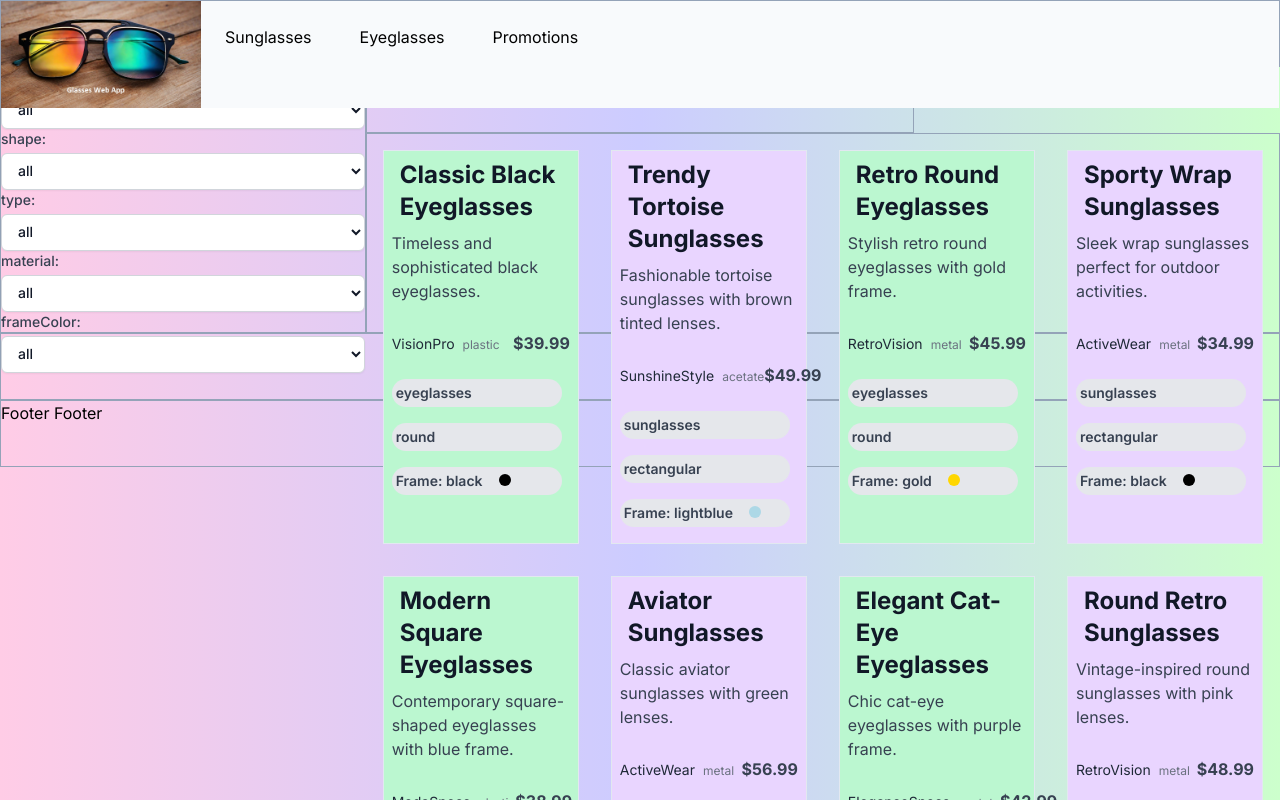
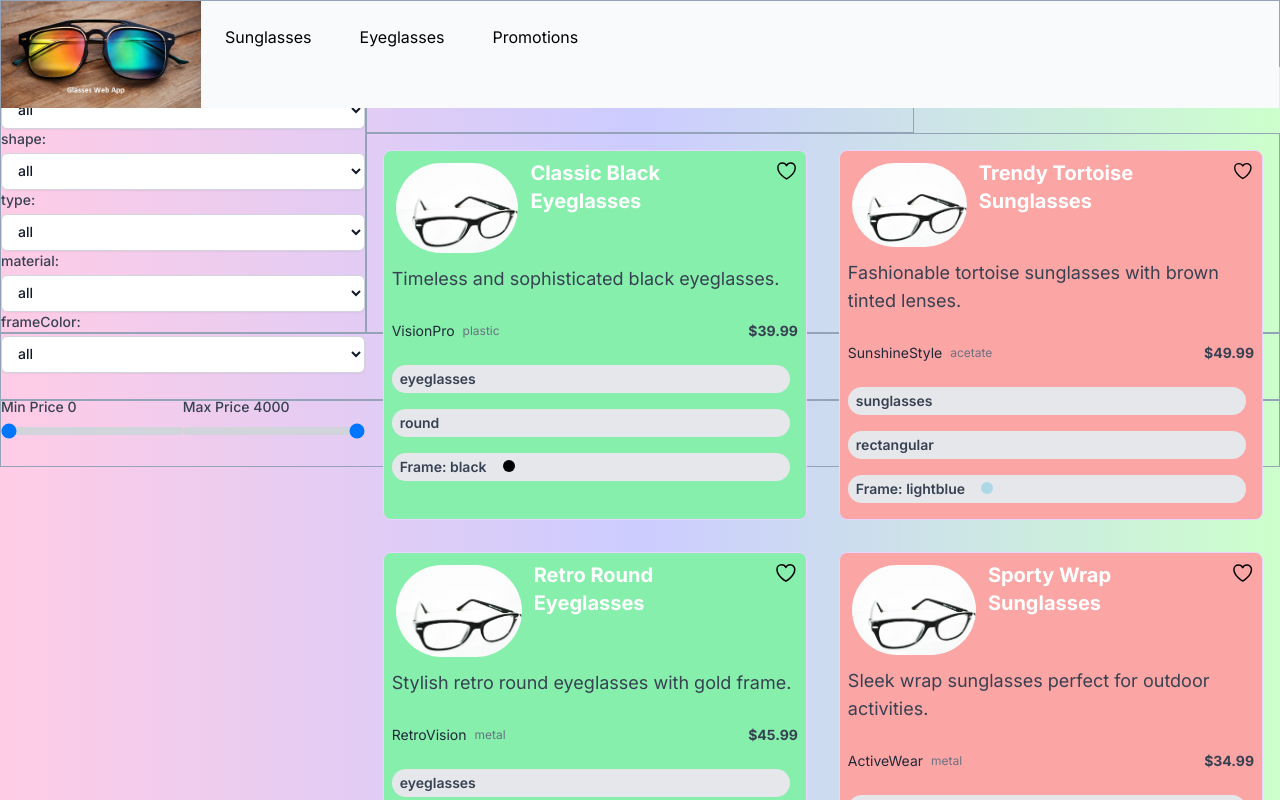
Before and after one commit to nikolay-val-tsvetkov/E-commerce-Glasses, a Next.js app: page / in a window 1280 px wide. Shown: the top 800 px of the page. Built offline with nearby package versions, Linux system fonts and the light colour scheme.

Commit message:
Add Price Filter, add image to the card

```diff
--- a/package.json
+++ b/package.json
@@ -15,6 +15,7 @@
     "autoprefixer": "10.4.14",
     "eslint-config-next": "13.4.12",
     "heroicons": "^2.0.18",
+    "lodash": "^4.17.21",
     "next": "13.4.12",
     "postcss": "8.4.27",
     "react": "18.2.0",
--- a/src/app/contexts/productsContext.js
+++ b/src/app/contexts/productsContext.js
@@ -1,5 +1,6 @@
 import React, { useEffect, useState } from 'react'
 import { createContext, useContext } from 'react'
+import _ from 'lodash'
 import glasses from 'public/data/glasses.json'
 
 const GlassesContext = createContext()
@@ -44,6 +45,8 @@ const initialStatteFilterTags = [
 ]
 
 const GlassesContextProvider = ({ children }) => {
+  const [minPrice, setMinPrice] = useState(0)
+  const [maxPrice, setMaxPrice] = useState(4000)
   const [glassesData, setGlassesData] = useState([])
   const [filter, setFilter] = useState({
     brand: 'all',
@@ -69,7 +72,7 @@ const GlassesContextProvider = ({ children }) => {
           filteredData = filteredData.filter((item) => item[filterCategory] === filter[filterCategory])
         }
       }
-
+      filteredData = filteredData.filter((item) => item.price >= Number(minPrice) && item.price <= Number(maxPrice))
       const generateFilterTags = () => {
         const availableOptions = {
           brand: new Set(),
@@ -118,8 +121,9 @@ const GlassesContextProvider = ({ children }) => {
       setGlassesData(initialData)
     }
 
-    applyFilter()
-  }, [filter])
+    const debouncedApplyFilter = _.debounce(applyFilter, 300)
+    debouncedApplyFilter()
+  }, [filter, maxPrice, minPrice])
 
   const handleResetFilter = (filterName) => {
     setFilter((prevFilter) => ({
@@ -149,7 +153,11 @@ const GlassesContextProvider = ({ children }) => {
         handleResetFilter,
         sort,
         setSort,
-        loadMoreItems
+        loadMoreItems,
+        minPrice,
+        maxPrice,
+        setMinPrice,
+        setMaxPrice
       }}
     >
       {children}
--- a/src/app/page.js
+++ b/src/app/page.js
@@ -19,10 +19,10 @@ export default function Home() {
         <div className='row-span-3 col-span-5  border border-3 border-slate-400'>
           <ProductsGrid />
         </div>
-        <div className='row-span-1 col-span-7  border border-3 border-slate-400'>
+        <div className='flex justify-center row-span-1 col-span-7  border border-3 border-slate-400 '>
           <button>Load More</button>
         </div>
-        <div className='row-span-1 col-span-7 border border-3 border-slate-400'>Footer Footer</div>
+        <div className=' flex justify-center row-span-1 col-span-7 border border-3 border-slate-400'>glasses.usa2019</div>
       </div>
     </GlassesContextProvider>
   )
--- a/src/components/filters/Filters.js
+++ b/src/components/filters/Filters.js
@@ -1,4 +1,6 @@
 import { useGlassesContext } from '@/app/contexts/productsContext'
+
+import PriceRangeSlider from './PriceSlider'
 
 const filterTags = [
   {
@@ -27,11 +29,11 @@ const filterTags = [
   },
   {
     name: 'material',
-    options: ['all', 'wooden', 'plastic', 'acetate', 'metal', 'polycarbonate']
+    options: ['all', 'plastic', 'acetate', 'metal', 'polycarbonate']
   },
   {
     name: 'frameColor',
-    options: ['all', 'tortoise', 'gold', 'pink', 'silver', 'black', 'brown', 'tortoise', 'green']
+    options: ['all', 'gold', 'pink', 'silver', 'black', 'brown', 'green']
   }
 ]
 
@@ -50,8 +52,8 @@ export default function Filters() {
 
   return (
     <div>
-      {filterTags.map((tag) => (
-        <label key={tag.name} className='block text-sm font-medium text-gray-700'>
+      {filterTags.map((tag, index) => (
+        <label key={'label-' + tag.name + '-' + index} className='block text-sm font-medium text-gray-700'>
           {tag.name}:
           <div className='relative mt-1'>
             <select
@@ -60,8 +62,8 @@ export default function Filters() {
               onChange={handleFilterChange}
               className='block w-full px-3 py-2 pr-8 mt-1 text-gray-900 bg-white border border-gray-300 rounded-md shadow-sm focus:ring focus:ring-opacity-50 focus:ring-blue-500 focus:border-blue-500 sm:text-sm'
             >
-              {tag.options.map((option) => (
-                <option key={option} value={option}>
+              {tag.options.map((option, indexOption) => (
+                <option key={'option-' + tag.name + '-' + indexOption} value={option}>
                   {option}
                 </option>
               ))}
@@ -69,6 +71,8 @@ export default function Filters() {
           </div>
         </label>
       ))}
+      <br />
+      <PriceRangeSlider />
     </div>
   )
 }
--- /dev/null
+++ b/src/components/filters/PriceSlider.js
@@ -0,0 +1,51 @@
+import React from 'react'
+import { useGlassesContext } from '@/app/contexts/productsContext'
+
+const PriceSlider = () => {
+  const { minPrice, maxPrice, setMinPrice, setMaxPrice } = useGlassesContext()
+
+  const handleMinPriceChange = (event) => {
+    setMinPrice(event.target.value)
+  }
+
+  const handleMaxPriceChange = (event) => {
+    setMaxPrice(event.target.value)
+  }
+
+  return (
+    <div className='flex items-center'>
+      <div className='w-1/2'>
+        <label htmlFor='minPrice' className='block text-sm font-medium text-gray-700'>
+          Min Price {minPrice}
+        </label>
+        <input
+          type='range'
+          id='minPrice'
+          name='minPrice'
+          min='0'
+          max='1499'
+          value={minPrice}
+          onChange={handleMinPriceChange}
+          className='w-full h-2 bg-gray-300 rounded-full appearance-none'
+        />
+      </div>
+      <div className='w-1/2'>
+        <label htmlFor='maxPrice' className='block text-sm font-medium text-gray-700'>
+          Max Price {maxPrice}
+        </label>
+        <input
+          type='range'
+          id='maxPrice'
+          name='maxPrice'
+          min='1500'
+          max='3999'
+          value={maxPrice}
+          onChange={handleMaxPriceChange}
+          className='w-full h-2 bg-gray-300 rounded-full appearance-none'
+        />
+      </div>
+    </div>
+  )
+}
+
+export default PriceSlider
--- a/src/components/productsGrid/ProductsGrid.js
+++ b/src/components/productsGrid/ProductsGrid.js
@@ -7,7 +7,7 @@ export default function ProductsGrid() {
   return (
     <div className='flex flex-wrap'>
       {glassesData.map((item, index) => (
-        <ShowCardItem key={item.id} itemData={item} index={index} />
+        <ShowCardItem key={'product-' + item.id + '-' + index} itemData={item} index={index} />
       ))}
     </div>
   )
--- a/src/components/showCardItem/ShowCardItem.js
+++ b/src/components/showCardItem/ShowCardItem.js
@@ -1,23 +1,43 @@
+import Image from 'next/image'
+
 export default function ShowCardItem({ itemData, index }) {
   const { name, type, shape, description, price, brand, material, frameColor } = itemData
-  const tagStyles = 'inline-block bg-gray-200 rounded-full px-1 py-1 text-sm font-semibold text-gray-700 mr-2 my-2'
+  const tagStyles = 'inline-block bg-gray-200 rounded-full px-2 py-1 text-sm font-semibold text-gray-700 mr-2 my-2'
 
   return (
     <div
-      className={`flex flex-col flex-auto w-1/2 md:w-1/3 lg:w-1/4 xl:w-1/5 border border-bottom border-slate-200 relative m-4 p-2 ${
-        index % 2 === 0 ? 'bg-green-200' : 'bg-purple-200'
+      className={`flex flex-col flex-auto w-1/3  border border-bottom border-purple-200 rounded-lg relative m-4 p-2 ${
+        index % 2 === 0 ? 'bg-green-300' : 'bg-red-300'
       }`}
     >
-      <div className='flex items-center mb-2'>
-        <h5 className='ml-2 text-2xl font-bold text-gray-900 dark:text-white'>{name}</h5>
+      <div className='flex mb-2'>
+        <div className='w-1/3 h-1/3 rounded-full  p-1'>
+          <Image src='/Glasses_black.jpg' alt={name} width={200} height={200} className='rounded-full' />
+        </div>
+        <h5 className='ml-2 text-sm md:text-xl font-bold text-white'>{name}</h5>
+        <svg
+          xmlns='http://www.w3.org/2000/svg'
+          fill='none'
+          viewBox='0 0 24 24'
+          strokeWidth='1.5'
+          stroke='currentColor'
+          className='w-6 h-6 ml-2'
+        >
+          <path
+            strokeLinecap='round'
+            strokeLinejoin='round'
+            d='M21 8.25c0-2.485-2.099-4.5-4.688-4.5-1.935 0-3.597 1.126-4.312 2.733-.715-1.607-2.377-2.733-4.313-2.733C5.1 3.75 3 5.765 3 8.25c0 7.22 9 12 9 12s9-4.78 9-12z'
+          />
+        </svg>
       </div>
-      <p className='mb-3 text-gray-700 dark:text-gray-600'>{description}</p>
-      <div className='flex justify-between items-center mt-4'>
-        <div>
-          <span className='text-sm text-gray-800'>{brand}</span>
+
+      <p className='mb-3 text-sm lg:text-lg text-gray-700 dark:text-gray-600'>{description}</p>
+      <div className='flex flex-col md:flex-row md:justify-between md:items-center mt-4'>
+        <div className='md:flex md:items-center'>
+          <span className='text-xs md:text-sm text-gray-800'>{brand}</span>
           <span className='text-gray-500 text-xs ml-2'>{material}</span>
         </div>
-        <span className='text-gray-700 font-bold'>${price.toFixed(2)}</span>
+        <span className='text-gray-700 font-bold text-xs md:text-sm'>${price.toFixed(2)}</span>
       </div>
       <div className='mt-4 flex flex-col'>
         <div className={tagStyles}>{type}</div>
```
Also changed, not shown: public/data/glasses.json (+14 -14 lines), public/Glasses_black.jpg (added), 1 other file (tests, documents, lock files or other folders).
